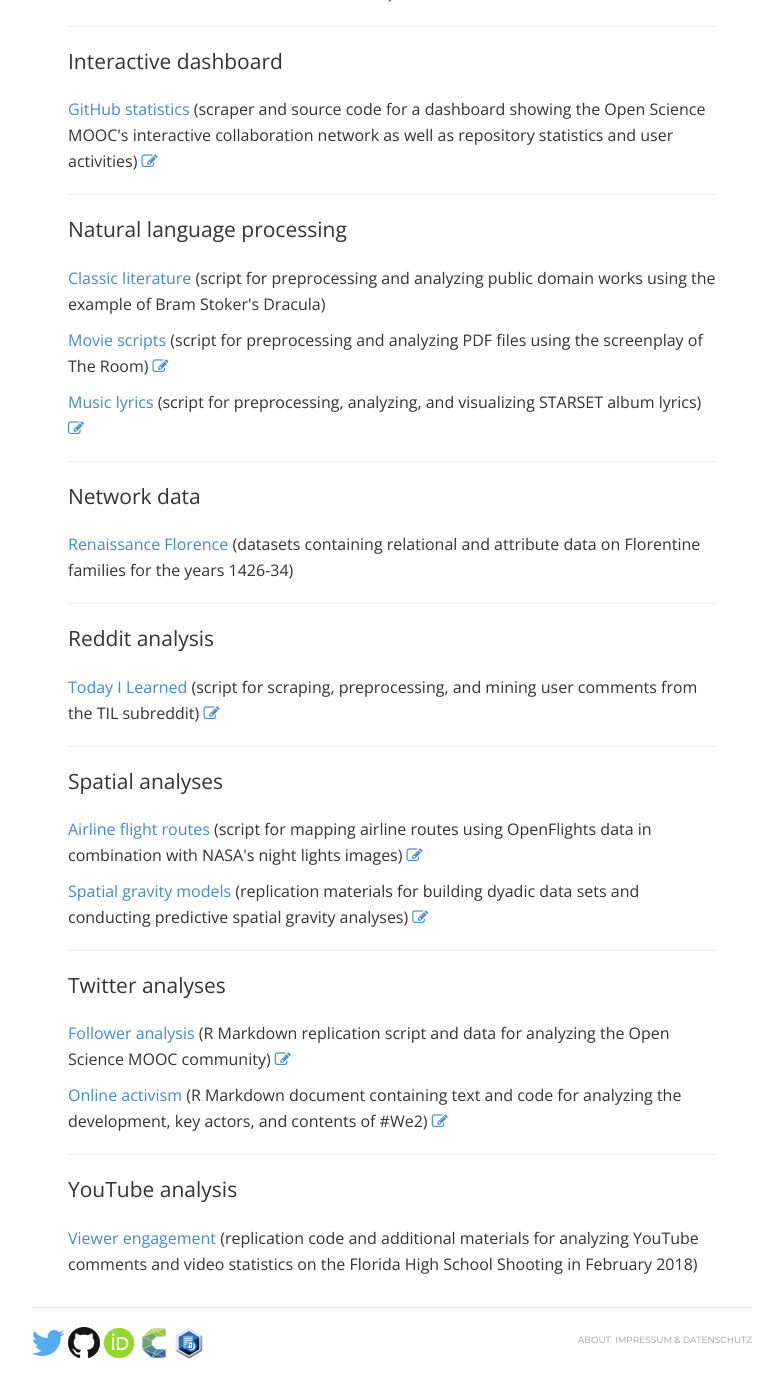
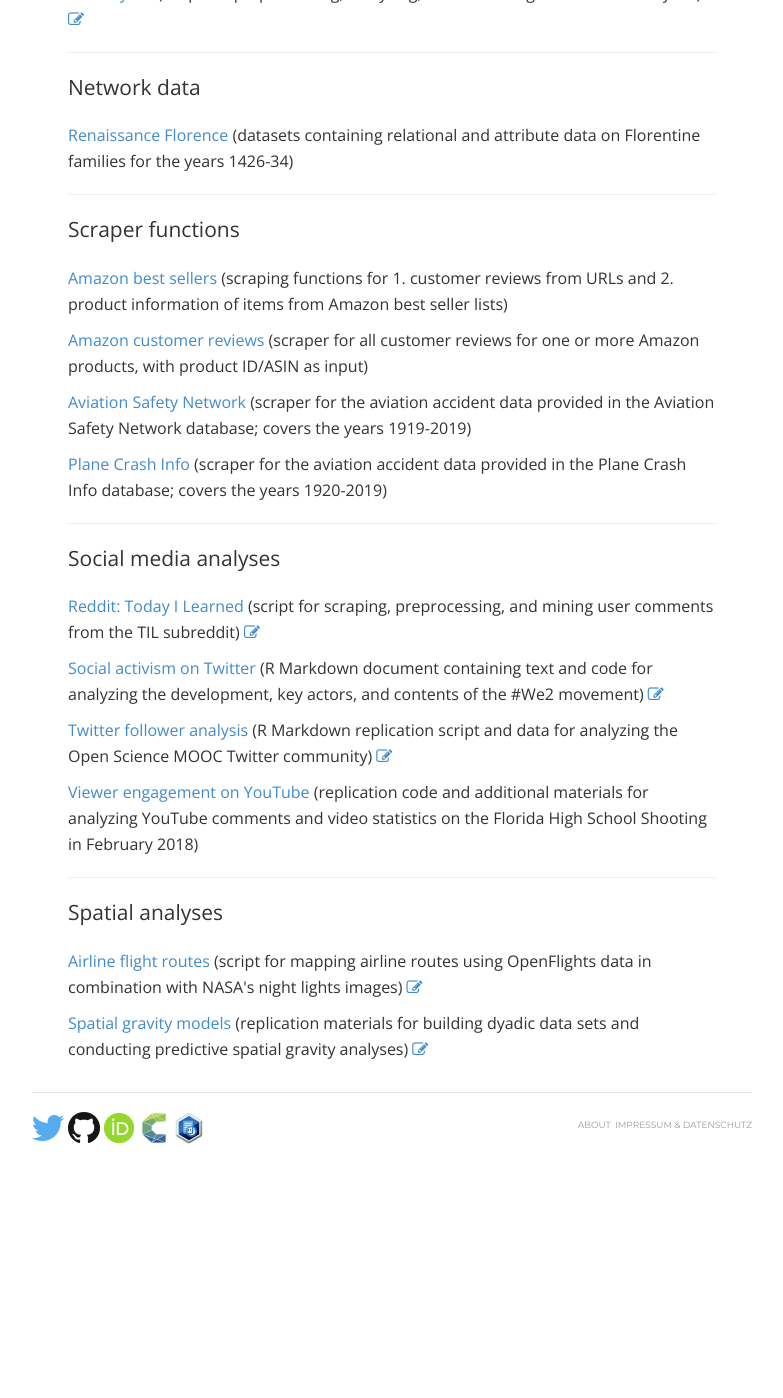
Before and after one commit to lhehnke/lhehnke.github.io, a Jekyll site: the page built from projects/index.html, in a window 1280 px wide and 1400 px high, scrolled down 1214 px. Shown: the whole window, without its empty margins (248-1031 px from the left). Built offline with Jekyll 4.4.1, drawn with Linux system fonts in a browser that asks for light colours; nearby versions of some CDN libraries; after the commit the page ends 2398 px from its top, so only the background shows below that; some of the changed text lies outside the part shown.

Commit message:
Clean and reorder projects

```diff
--- a/projects/index.html
+++ b/projects/index.html
@@ -10,11 +10,6 @@
 ---
 
 <div class="projects">
-
-  <!-- <p style="margin-bottom:30px"> -->
-
-<!-- <p class="lead">Projects</p> -->
-
 
     <p>Here you can find data and reproducible code for some of my projects. Feel free to use the code as it is or modify (and improve) it for your own purposes.</p>
 
@@ -30,27 +25,10 @@
 
 	  <hr>
 
-		  	  <p class="lead">Aviation accident database scraper</p>
-
-	  	  	  <p><a href="https://github.com/lhehnke/aviation-accidents-data">Aviation Safety Network</a> (scraper for the aviation accident data provided in the Aviation Safety Network database; covers the years 1919-2019) </p>
-	  	  <p><a href="https://github.com/lhehnke/aviation-accidents-data">Plane Crash Info</a> (scraper for the aviation accident data provided in the Plane Crash Info database; covers the years 1920-2019) </p>
-
-
-	  	  <hr>
-
-
-			  <p class="lead">Amazon scraper</p>
-
-	  <p><a href="https://github.com/lhehnke/amazon-data">Amazon best sellers</a> (scraping functions for 1. customer reviews from URLs and 2. product information of items from best seller lists) </p>
-	  	  <p><a href="https://github.com/lhehnke/amazon-data">Customer reviews</a> (scraper for all customer reviews for one or more Amazon products, with product ID/ASIN as input) </p>
-
-	  <hr>
-
 
     <p class="lead">Bibliometric analysis</p>
 
 	  <p><a href="https://github.com/lhehnke/bibliometric-analysis">Gender & authorship</a> (replication materials for analyzing bibliometric data from the Web of Science with regard to gender differences in Computational Social Science publications) </p>
-
 
     <hr>
 
@@ -62,10 +40,10 @@
 
   <hr>
 
-  			  <p class="lead">Interactive dashboard</p>
+
+    <p class="lead">Dashboard</p>
 
 	  <p><a href="https://github.com/lhehnke/osmooc-dashboard">GitHub statistics</a> (scraper and source code for a dashboard showing the Open Science MOOC's interactive collaboration network as well as repository statistics and user activities) <a href="https://www.dataplanes.org/osmooc-dashboard/" target="_blank" title="Visit dashboard"> <i class="fa fa-pencil-square-o"></i></a></p>
-
     <hr>
 
 
@@ -84,31 +62,30 @@
 
     <hr>
 
-  			  <p class="lead">Reddit analysis</p>
 
-	  <p><a href="https://github.com/lhehnke/reddit-data">Today I Learned</a> (script for scraping, preprocessing, and mining user comments from the TIL subreddit) <a href="https://correlaid.org/blog/scraping-reddit/" target="_blank" title="Read blog post (CorrelAid)"> <i class="fa fa-pencil-square-o"></i></a></p>
+    <p class="lead">Scraper functions</p>
+
+	  <p><a href="https://github.com/lhehnke/amazon-data">Amazon best sellers</a> (scraping functions for 1. customer reviews from URLs and 2. product information of items from Amazon best seller lists) </p>
+	  <p><a href="https://github.com/lhehnke/amazon-data">Amazon customer reviews</a> (scraper for all customer reviews for one or more Amazon products, with product ID/ASIN as input) </p>
+	  <p><a href="https://github.com/lhehnke/aviation-accidents-data">Aviation Safety Network</a> (scraper for the aviation accident data provided in the Aviation Safety Network database; covers the years 1919-2019) </p>
+	  <p><a href="https://github.com/lhehnke/aviation-accidents-data">Plane Crash Info</a> (scraper for the aviation accident data provided in the Plane Crash Info database; covers the years 1920-2019) </p>
 
     <hr>
+
+
+    <p class="lead">Social media analyses</p>
+
+    <p><a href="https://github.com/lhehnke/reddit-data">Reddit: Today I Learned</a> (script for scraping, preprocessing, and mining user comments from the TIL subreddit) <a href="https://correlaid.org/blog/scraping-reddit/" target="_blank" title="Read blog post (CorrelAid)"> <i class="fa fa-pencil-square-o"></i></a></p>
+    <p><a href="https://github.com/lhehnke/we2-twitter-analysis">Social activism on Twitter</a> (R Markdown document containing text and code for analyzing the development, key actors, and contents of the #We2 movement) <a href="https://correlaid.org/blog/we2-twitter-analysis/" target="_blank" title="Read blog post (CorrelAid)"> <i class="fa fa-pencil-square-o"></i></a></p>
+    <p><a href="https://github.com/lhehnke/opensciencemooc-followers">Twitter follower analysis</a> (R Markdown replication script and data for analyzing the Open Science MOOC Twitter community) <a href="https://www.dataplanes.org/notes/2019/06/03/openscience-follower-analysis" target="_blank" title="Read blog post"> <i class="fa fa-pencil-square-o"></i></a></p>
+    <p><a href="https://github.com/lhehnke/youtube-data">Viewer engagement on YouTube</a> (replication code and additional materials for analyzing YouTube comments and video statistics on the Florida High School Shooting in February 2018) </p>
+
+    <hr>
+
 
     <p class="lead">Spatial analyses</p>
 
     <p><a href="https://github.com/lhehnke/maps-traffic-routes/">Airline flight routes</a> (script for mapping airline routes using OpenFlights data in combination with NASA's night lights images) <a href="https://lhehnke.github.io/notes/2018/01/27/flight-routes-night-lights" target="_blank" title="Read blog post"> <i class="fa fa-pencil-square-o"></i></a></p>
     <p><a href="https://github.com/lhehnke/spatial-gravity-model-data">Spatial gravity models</a> (replication materials for building dyadic data sets and conducting predictive spatial gravity analyses) <a href="https://lhehnke.github.io/files/spatial-gravity-models.pdf" target="_blank" title="Read paper"> <i class="fa fa-pencil-square-o"></i></a></p>
 
-  <hr>
-
-
-			  <p class="lead">Twitter analyses</p>
-
-	  		  	  	  	  <p><a href="https://github.com/lhehnke/opensciencemooc-followers">Follower analysis</a> (R Markdown replication script and data for analyzing the Open Science MOOC community) <a href="https://www.dataplanes.org/notes/2019/06/03/openscience-follower-analysis" target="_blank" title="Read blog post"> <i class="fa fa-pencil-square-o"></i></a></p>
-	  <p><a href="https://github.com/lhehnke/we2-twitter-analysis">Online activism</a> (R Markdown document containing text and code for analyzing the development, key actors, and contents of #We2) <a href="https://correlaid.org/blog/we2-twitter-analysis/" target="_blank" title="Read blog post (CorrelAid)"> <i class="fa fa-pencil-square-o"></i></a></p>
-
-
-	   <hr>
-
-			  <p class="lead">YouTube analysis</p>
-
-	  	  <p><a href="https://github.com/lhehnke/youtube-data">Viewer engagement</a> (replication code and additional materials for analyzing YouTube comments and video statistics on the Florida High School Shooting in February 2018) </p>
-
-
 </div>
```
Lines whose indentation alone changed are shown as unchanged.
